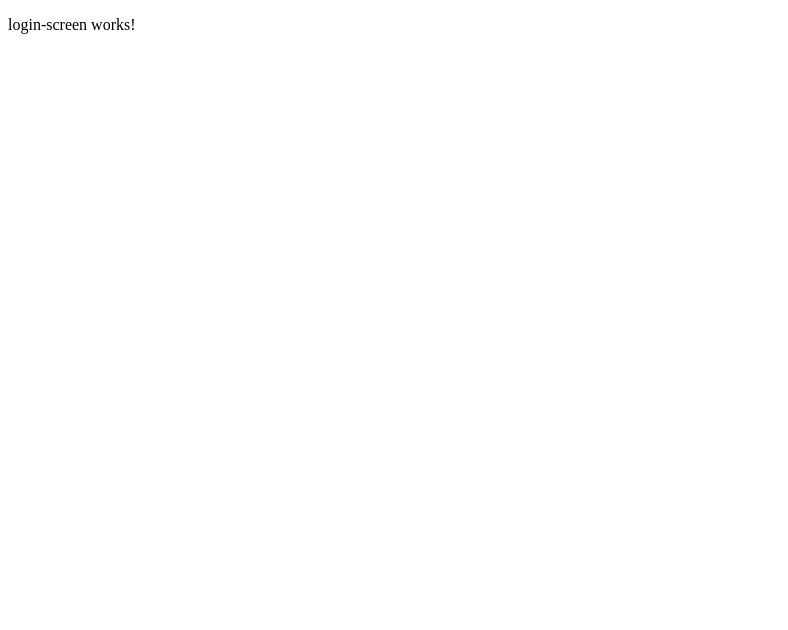
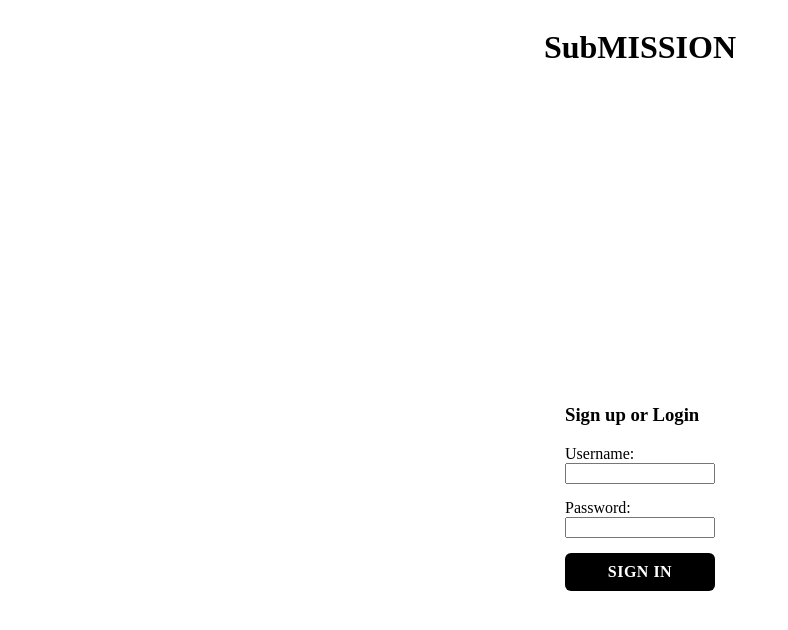
Before and after one commit to JEsperance1/submission-tracker, an Angular app: page /login in a window 1280 px wide. Shown: the top 630 px of the page, without its empty margins (0-788 px from the left). Built offline with nearby package versions, Linux system fonts and the light colour scheme.

Commit message:
UPdates to html, css and routing of homscreen/login

```diff
--- a/src/app/app.routes.ts
+++ b/src/app/app.routes.ts
@@ -6,7 +6,8 @@ import { HistoryScreen } from './history-screen/history-screen';
 import { ProfileScreen } from './profile-screen/profile-screen';
 
 
-export const routes: Routes = [{path: 'dashboard', component: DashboardScreen},
+export const routes: Routes = [ {path: '', component: LoginScreen},
+                                {path: 'dashboard', component: DashboardScreen},
                                 {path: 'login', component: LoginScreen},
                                 {path: 'stats', component: StatsScreen},
                                 {path: 'history', component: HistoryScreen},
--- a/src/app/history-screen/history-screen.css
+++ b/src/app/history-screen/history-screen.css
@@ -76,23 +76,3 @@ td, th {
   text-overflow: ellipsis;
   overflow: hidden;
 }
-nav {
- background: var(--bright-blue);
-  color: white;
-  text-align: left;
-  font-weight: 600;
-  padding: 0.75rem 1rem;
-  text-transform: uppercase;
-  letter-spacing: 0.03rem;
-}
-a{
-     background: var(--bright-blue);
-
-  text-align: left;
-  color: #f0f0ff;
-  font-weight: 600;
-  padding: 0.75rem 1rem;
-  text-transform: uppercase;
-  letter-spacing: 0.03rem;
-  background-color: #7e7a7a;
-}
--- a/src/app/login-screen/login-screen.css
+++ b/src/app/login-screen/login-screen.css
@@ -1,3 +1,39 @@
+.textFieldContainer{
+  display: flex;
+  flex-direction: column;
+  width: 150px;
+ input {
+  margin-bottom: 15px;
+}
+
+}
+
+.header {
+  display: flex;
+  justify-content: center;
+}
+
+.page
+{
+  display: flex;
+  justify-content: center;
+  align-items: center;
+  height: 100vh;
+
+}
+
+.button
+ {
+  display: inline-block;
+  padding: 10px 20px;
+  background: black;
+  color: white;
+  text-align: center;
+  text-decoration: none;
+  border-radius: 6px;
+}
+
+
 nav {
  background: var(--bright-blue);
   color: white;
--- a/src/app/login-screen/login-screen.html
+++ b/src/app/login-screen/login-screen.html
@@ -1 +1,16 @@
-<p>login-screen works!</p>
+<div class="header">
+<h1>SubMISSION</h1>
+</div>
+
+
+<div class="page">
+<div class="textFieldContainer">
+<h3>Sign up or Login</h3>
+<label for="username">Username:</label>
+<input type="text" id="username" name="username">
+
+<label for="password">Password:</label>
+<input type="text" id="password" name="password">
+<a  href="/dashboard/" class="button">Sign In</a>
+</div>
+</div>
```
Also changed, not shown: 1 other file (tests, documents, lock files or other folders).
